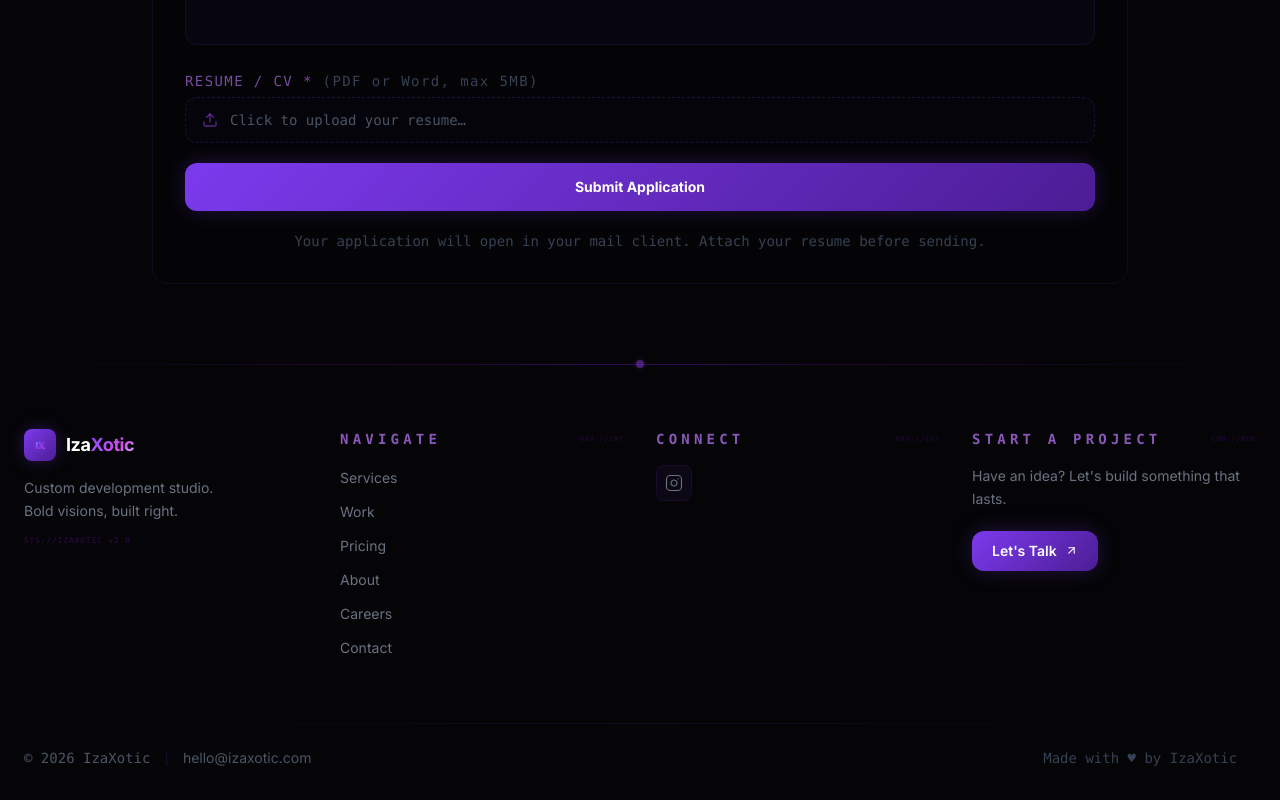
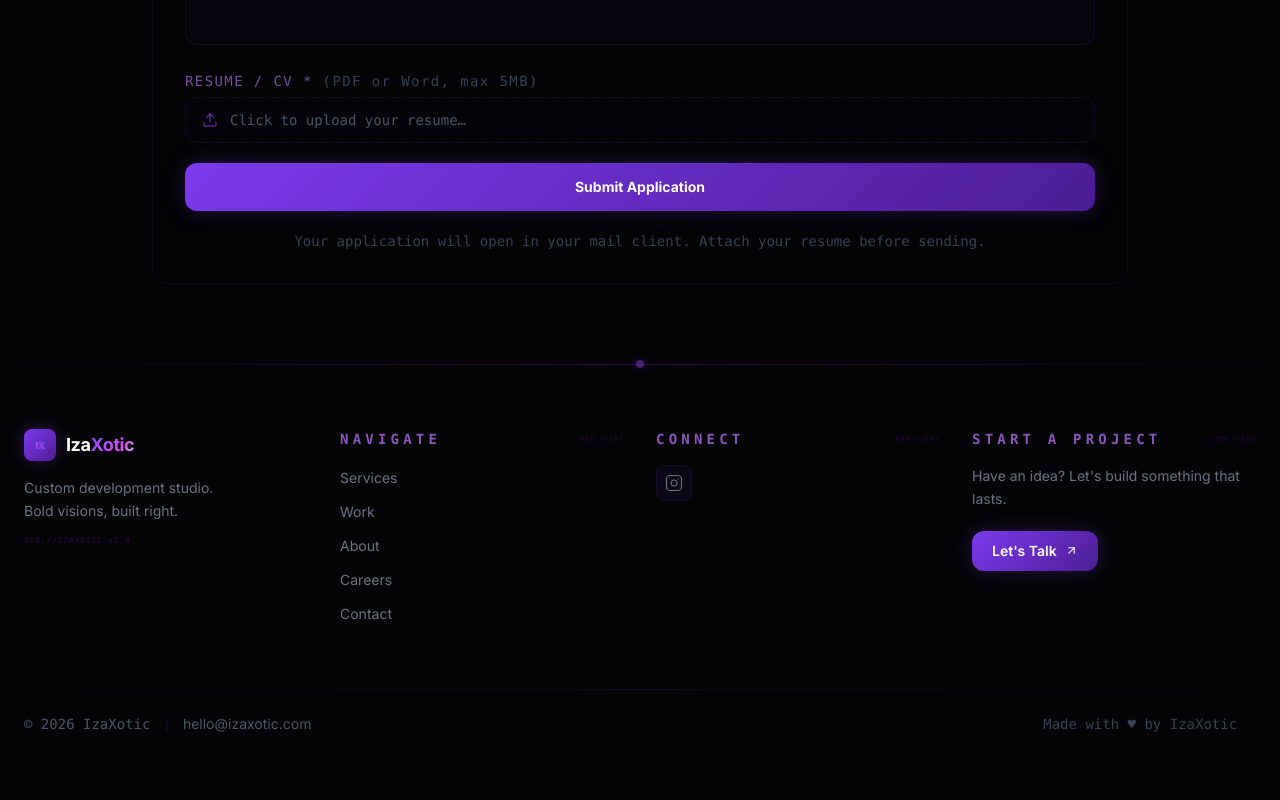
Before and after one commit to IzaXotic/izaxotic, a Next.js app: page /careers in a window 1280 px wide. Shown: the part 1435-2235 px from the top of the page. After the commit the page ends 2201 px from the top, so only its background shows below. Built offline with nearby package versions, Linux system fonts and the light colour scheme.

Commit message:
Updated pricing section and hero scene

```diff
--- a/src/components/ui/Footer.tsx
+++ b/src/components/ui/Footer.tsx
@@ -22,7 +22,7 @@ const navCols: NavCol[] = [
     links: [
       { label: "Services", href: "#services" },
       { label: "Work", href: "#portfolio" },
-      { label: "Pricing", href: "#pricing" },
+      // { label: "Pricing", href: "#pricing" },
       { label: "About", href: "#about" },
       { label: "Careers", href: "/careers" },
       { label: "Contact", href: "#contact" },
```
